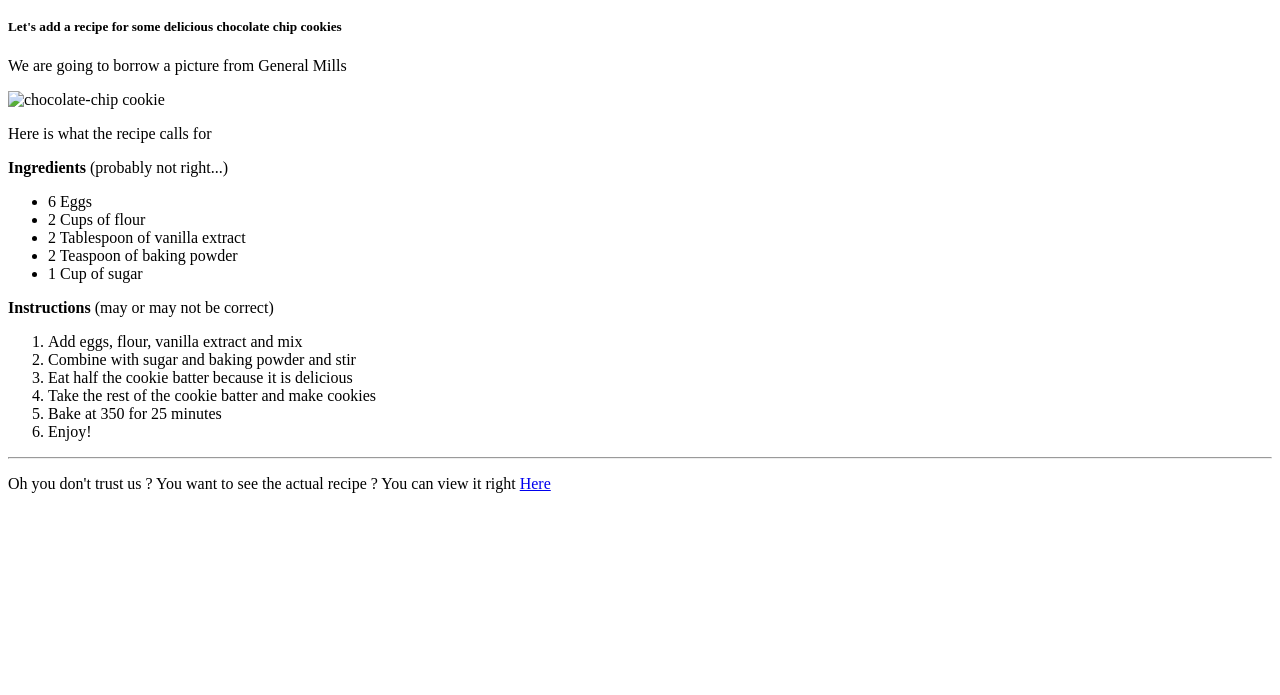
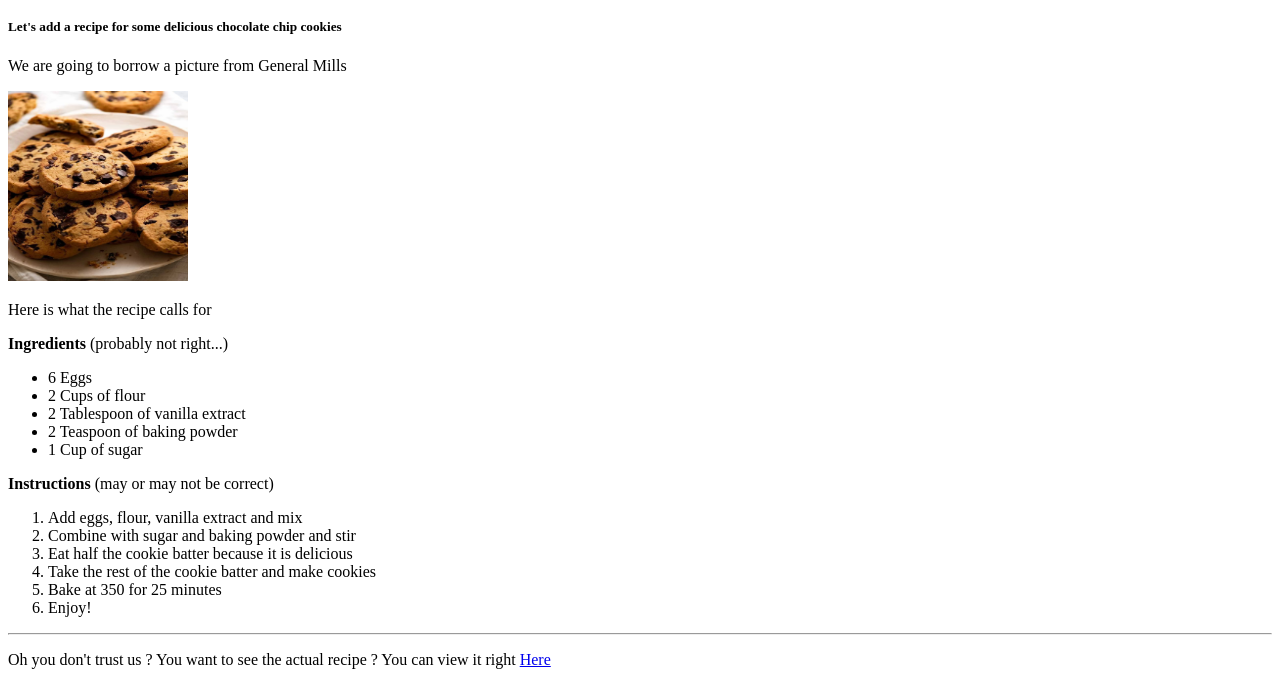
Before and after one commit to foidevans/First-website, a plain HTML site: page index.html in a window 1280 px wide. Shown: the part 105-800 px from the top of the page. Drawn offline with Linux system fonts and the light colour scheme.

Commit message:
corrected img src path

```diff
--- a/index.html
+++ b/index.html
@@ -11,7 +11,7 @@
     <h5>Let's add a recipe for some delicious chocolate chip cookies</h5>
     <p>We are going to borrow a picture from General Mills</p>
     <img
-      src="./a254ab3176f62d952a39db1c7a2a6a2b.jpg"
+      src="./cookies.jpg"
       alt="chocolate-chip cookie"
       srcset=""
       width="180px"
```
